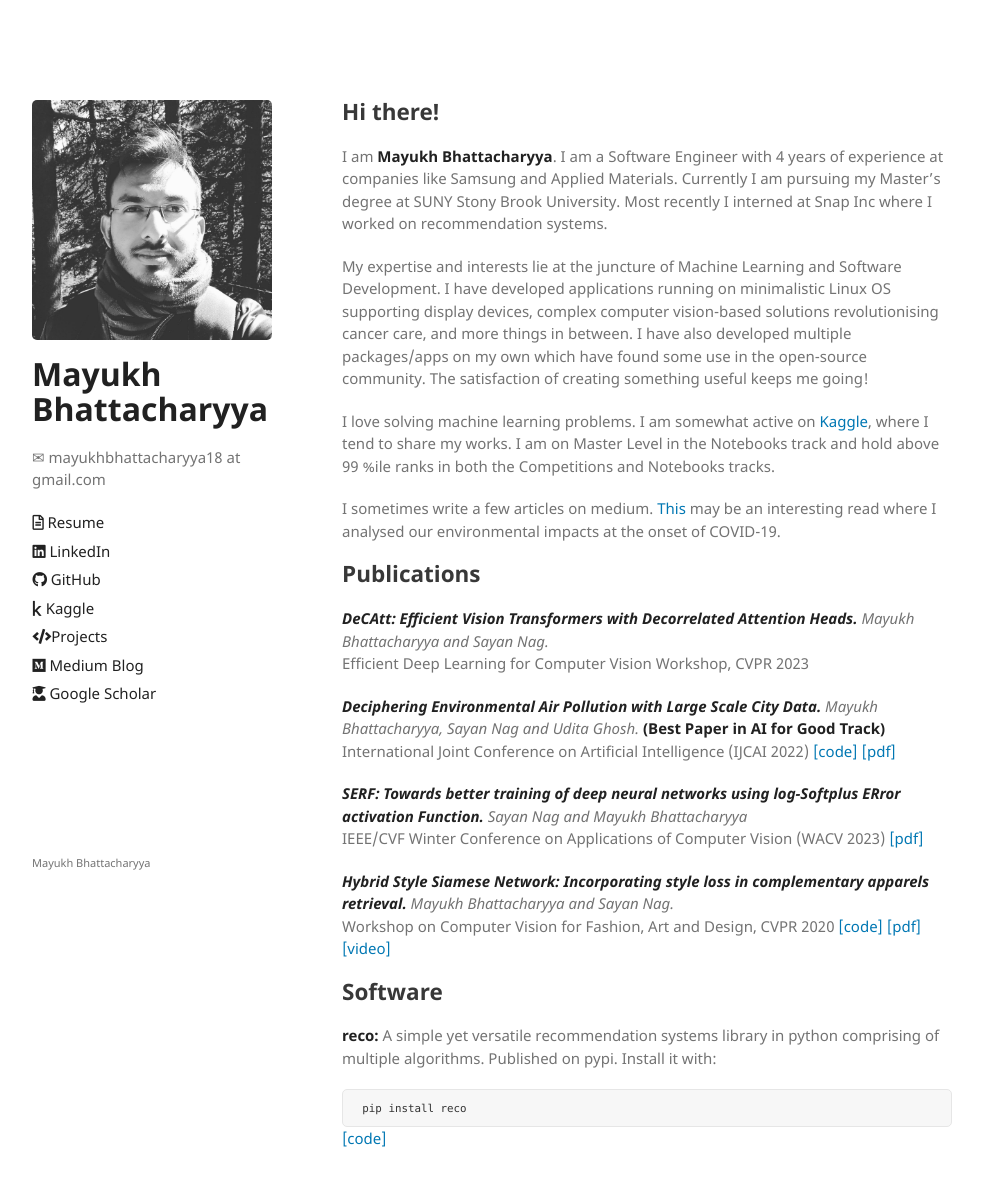
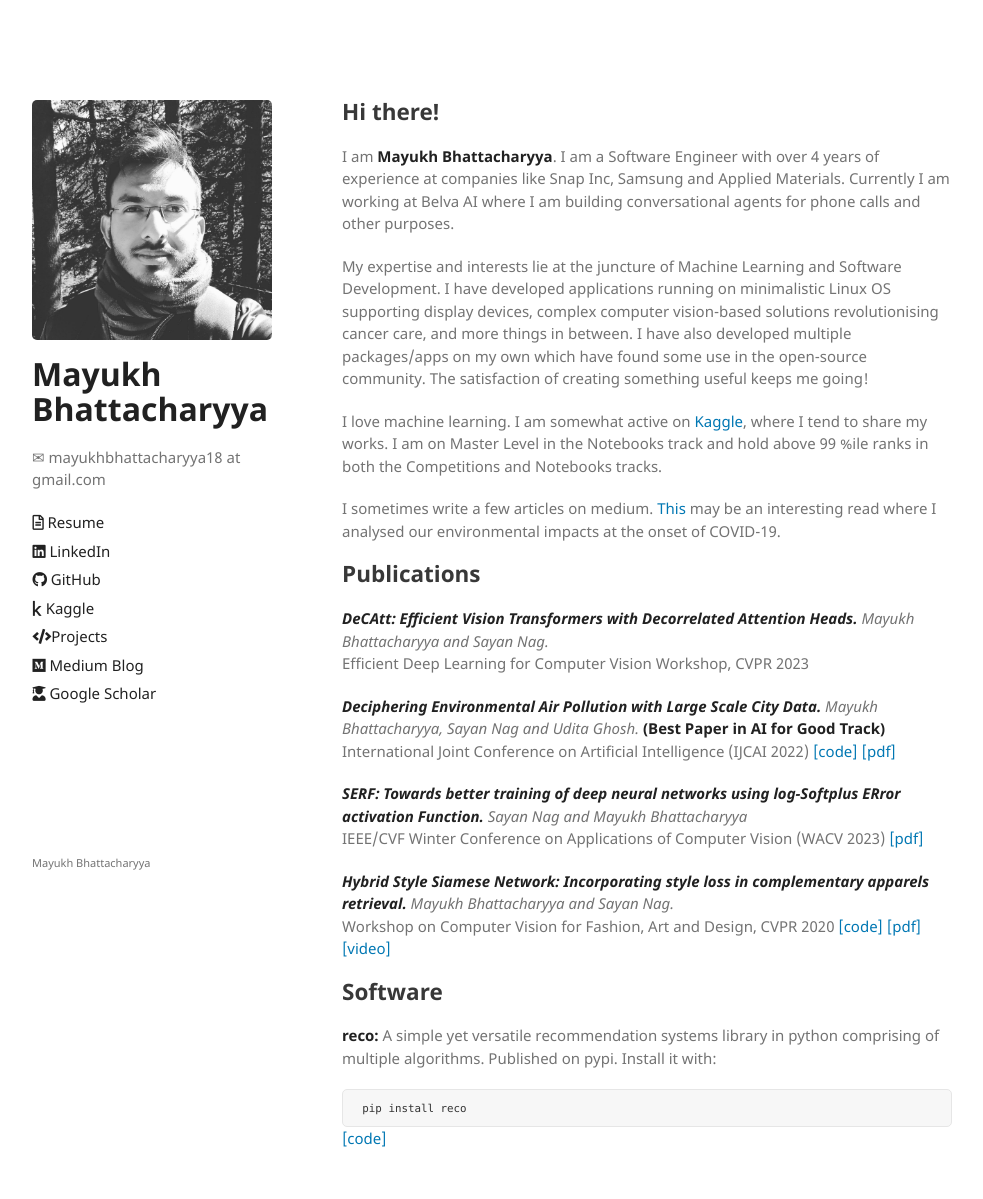
Before and after one commit to mayukh18/mayukh18.github.io, a Jekyll site: the page built from index.md, in a window 1280 px wide. Shown: the whole page, without its empty margins (118-1101 px from the left). Built offline with Jekyll 4.4.1, drawn with Linux system fonts in a browser that asks for light colours; the repository's description, which GitHub fills in, is left out.

Commit message:
Update index.md

```diff
--- a/index.md
+++ b/index.md
@@ -5,9 +5,9 @@ title: Mayukh Bhattacharyya
 
 ## Hi there!
 
-I am **Mayukh Bhattacharyya**. I am a Software Engineer with 4 years of experience at companies like
-Samsung and Applied Materials. Currently I am pursuing my Master's degree at SUNY Stony Brook University.
-Most recently I interned at Snap Inc where I worked on recommendation systems.
+I am **Mayukh Bhattacharyya**. I am a Software Engineer with over 4 years of experience at companies like
+Snap Inc, Samsung and Applied Materials. Currently I am working at Belva AI where I am building conversational agents
+for phone calls and other purposes.
 
 My expertise and interests lie at the juncture of Machine Learning and Software Development.
 I have developed applications running on minimalistic Linux OS supporting display devices, complex computer
@@ -15,7 +15,7 @@ vision-based solutions revolutionising cancer care, and more things in between.
 multiple packages/apps on my own which have found some use in the open-source community.
 The satisfaction of creating something useful keeps me going!
 
-I love solving machine learning problems. I am somewhat active on [Kaggle](https://www.kaggle.com/mayukh18), where I tend to share my works.
+I love machine learning. I am somewhat active on [Kaggle](https://www.kaggle.com/mayukh18), where I tend to share my works.
 I am on Master Level in the Notebooks track and hold above 99 %ile ranks in both the Competitions and Notebooks tracks.
 
 I sometimes write a few articles on medium. [This](https://towardsdatascience.com/assessing-the-impact-of-the-coronavirus-lockdown-on-our-environment-through-data-2905535da51e)
```
